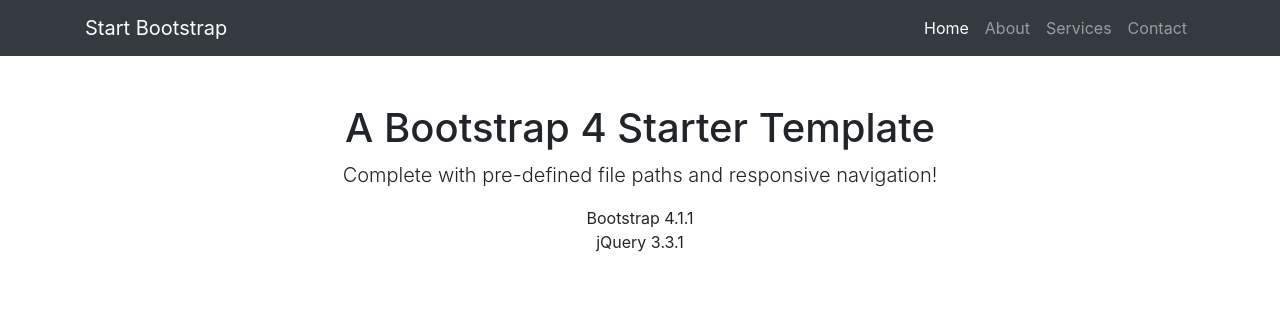
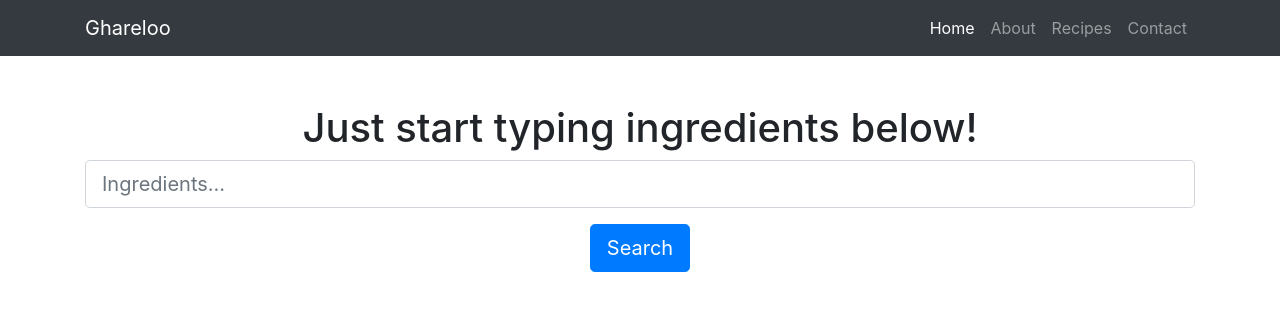
Before and after one commit to Pushkar-chintaluri/gharelu, a Django app: page /search/ in a window 1280 px wide. Shown: the top 311 px of the page. Run offline with Django 3.2, Linux system fonts and the light colour scheme; some libraries are stand-ins or nearby versions.

Commit message:
search bar UI implemented

```diff
--- a/gharelu/search/templates/search/index.html
+++ b/gharelu/search/templates/search/index.html
@@ -9,7 +9,7 @@
     <meta name="description" content="">
     <meta name="author" content="">
 
-    <title>Bare - Start Bootstrap Template</title>
+    <title>Ghareloo</title>
 
     <!-- Bootstrap core CSS -->
     <link href="{% static 'search/vendor/bootstrap/css/bootstrap.min.css' %}" rel="stylesheet">
@@ -34,7 +34,7 @@
     <!-- Navigation -->
     <nav class="navbar navbar-expand-lg navbar-dark bg-dark fixed-top">
       <div class="container">
-        <a class="navbar-brand" href="#">Start Bootstrap</a>
+        <a class="navbar-brand" href="#">Ghareloo</a>
         <button class="navbar-toggler" type="button" data-toggle="collapse" data-target="#navbarResponsive" aria-controls="navbarResponsive" aria-expanded="false" aria-label="Toggle navigation">
           <span class="navbar-toggler-icon"></span>
         </button>
@@ -49,7 +49,7 @@
               <a class="nav-link" href="#">About</a>
             </li>
             <li class="nav-item">
-              <a class="nav-link" href="#">Services</a>
+              <a class="nav-link" href="#">Recipes</a>
             </li>
             <li class="nav-item">
               <a class="nav-link" href="#">Contact</a>
@@ -63,12 +63,13 @@
     <div class="container">
       <div class="row">
         <div class="col-lg-12 text-center">
-          <h1 class="mt-5">A Bootstrap 4 Starter Template</h1>
-          <p class="lead">Complete with pre-defined file paths and responsive navigation!</p>
-          <ul class="list-unstyled">
-            <li>Bootstrap 4.1.1</li>
-            <li>jQuery 3.3.1</li>
-          </ul>
+		<h1 class='mt-5'> Just start typing ingredients below! </h1>
+		<form>
+		  <div class="form-group">
+		    <input type="text" class="form-control form-control-lg" id="inputPassword2" placeholder="Ingredients...">
+		  </div>
+		  <button type="submit" class="btn btn-primary btn-lg ">Search</button>
+		</form>
         </div>
       </div>
     </div>
```
